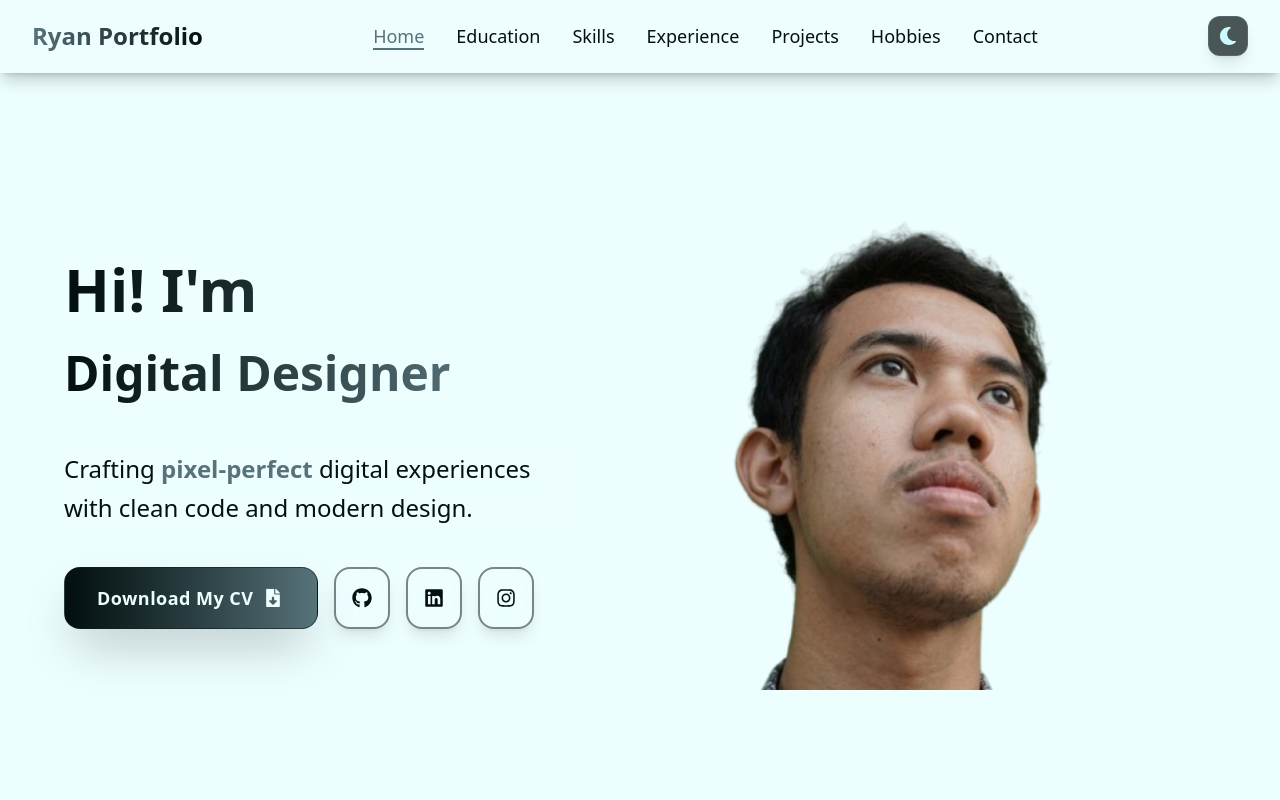
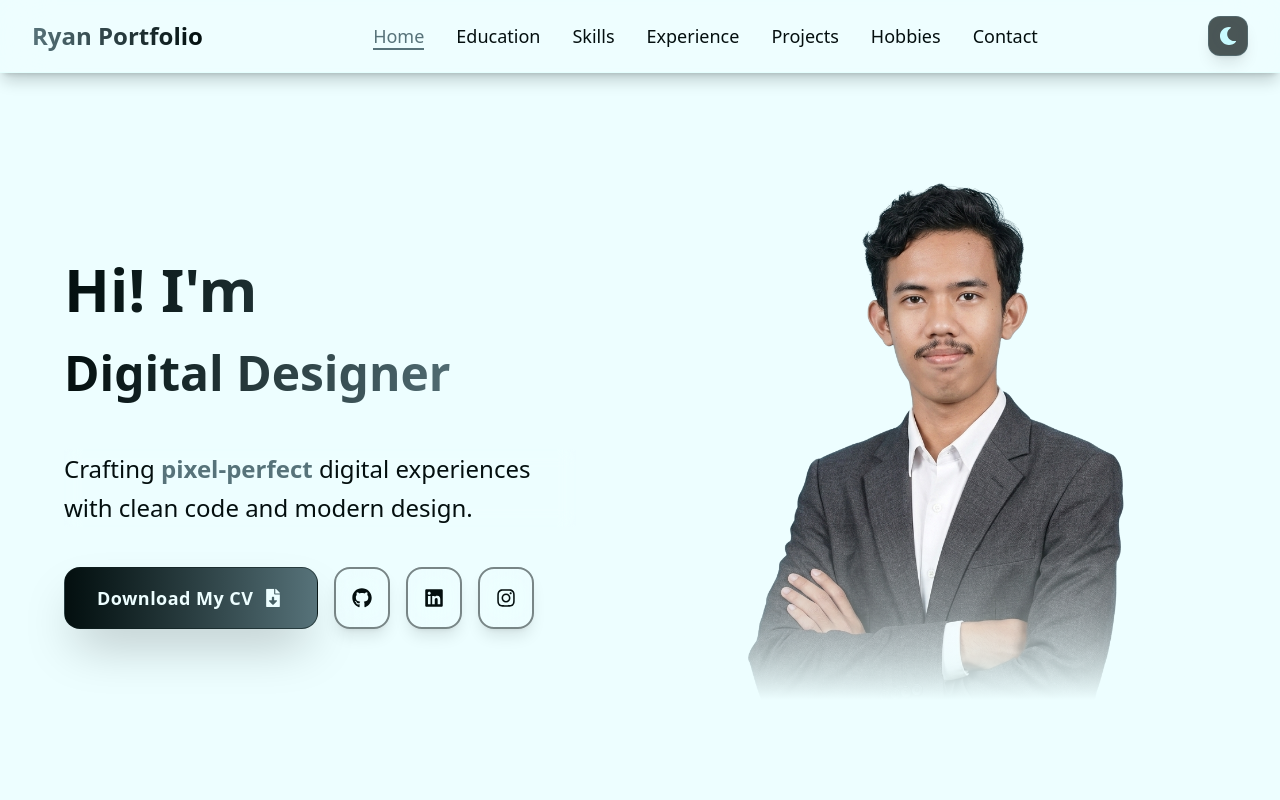
Before and after one commit to ryanlikestocode44/ryan-portfolio, a React (Vite) app: page / in a window 1280 px wide. Shown: the top 800 px of the page. Built offline with nearby package versions, Linux system fonts and the light colour scheme.

Commit message:
Update: change profile image picture

```diff
--- a/src/components/sections/Hero.tsx
+++ b/src/components/sections/Hero.tsx
@@ -260,7 +260,7 @@ const Hero: FC = () => {
             initial={{ opacity: 0, scale: 0.9, x: 50 }}
             animate={{ opacity: 1, scale: 1, x: 0 }}
             transition={{ duration: 0.9, delay: 0.3 }}
-            className="w-full h-[300px] lg:h-[500px] group relative overflow-hidden"
+            className="relative w-full h-[420px] lg:h-[520px] overflow-hidden rounded-3xl group"
           >
             <img
               src={profileImg}
@@ -270,6 +270,8 @@ const Hero: FC = () => {
               fetchPriority="high"
               draggable={false}
             />
+            {/* ✅ BOTTOM GRADIENT OVERLAY */}
+            <div className="profile-gradient"></div>
           </motion.div>
         </div>
       </div>
--- a/src/index.css
+++ b/src/index.css
@@ -62,7 +62,11 @@
 }
 
 .profile-image {
-  @apply w-full h-full object-cover transition-all duration-500 group-hover:shadow-[inset_0_0_0_100vw_rgba(8,145,178,0.15)] hover:brightness-110 hover:saturate-120 hover:shadow-[0_20px_40px_rgba(8,145,178,0.3)];
+  @apply w-full h-full object-cover transition-all duration-500;
+}
+
+.profile-gradient {
+  @apply absolute bottom-0 left-0 right-0 h-1/3 bg-gradient-to-t from-[#edfeff] via-[#edfeff]/40 dark:from-[#040F0F]/95 dark:via-[#040F0F]/40 to-transparent pointer-events-none;
 }
 
 /* Education Section */
```
Also changed, not shown: src/assets/img/ryan-profile.png.
